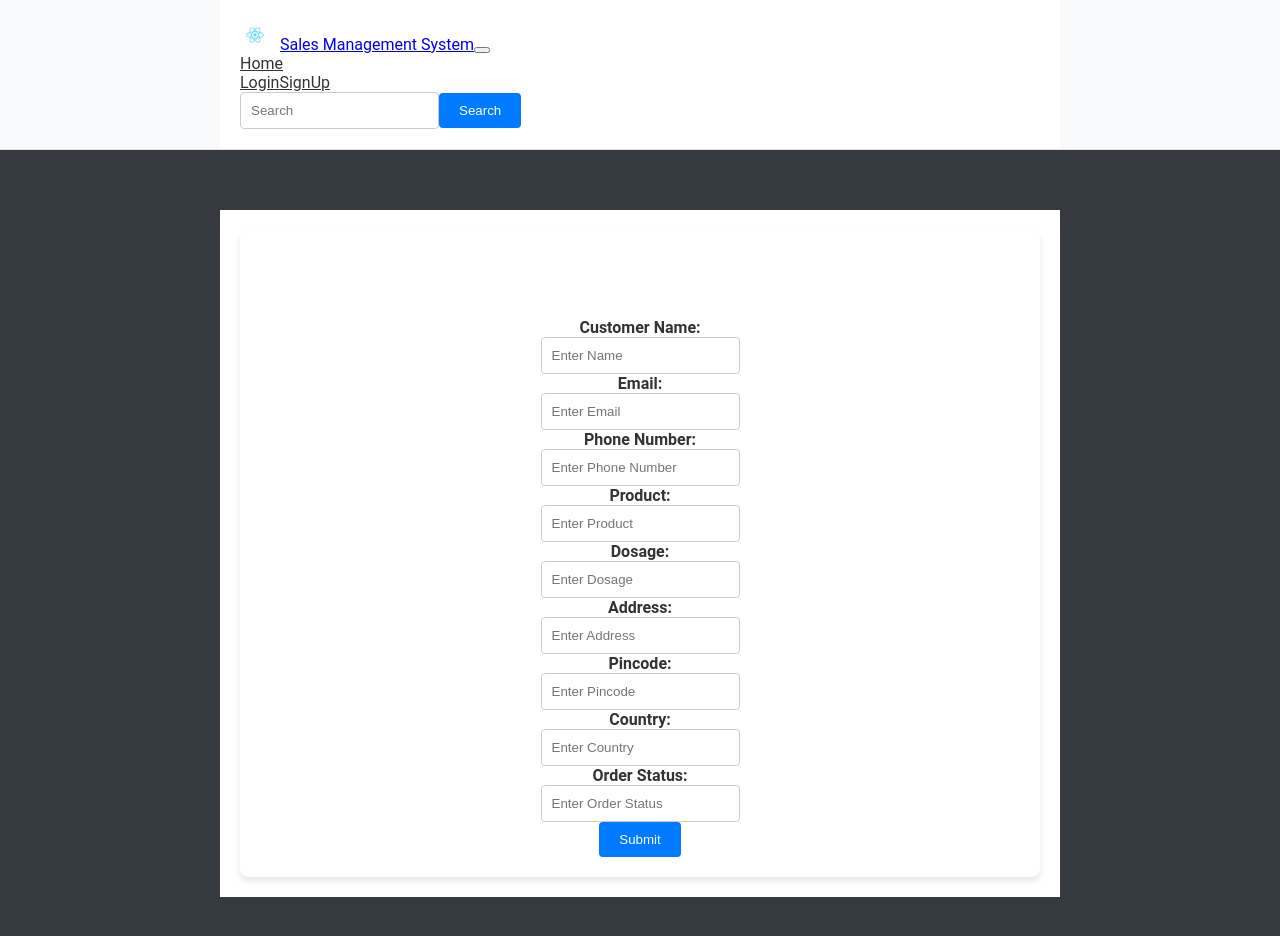
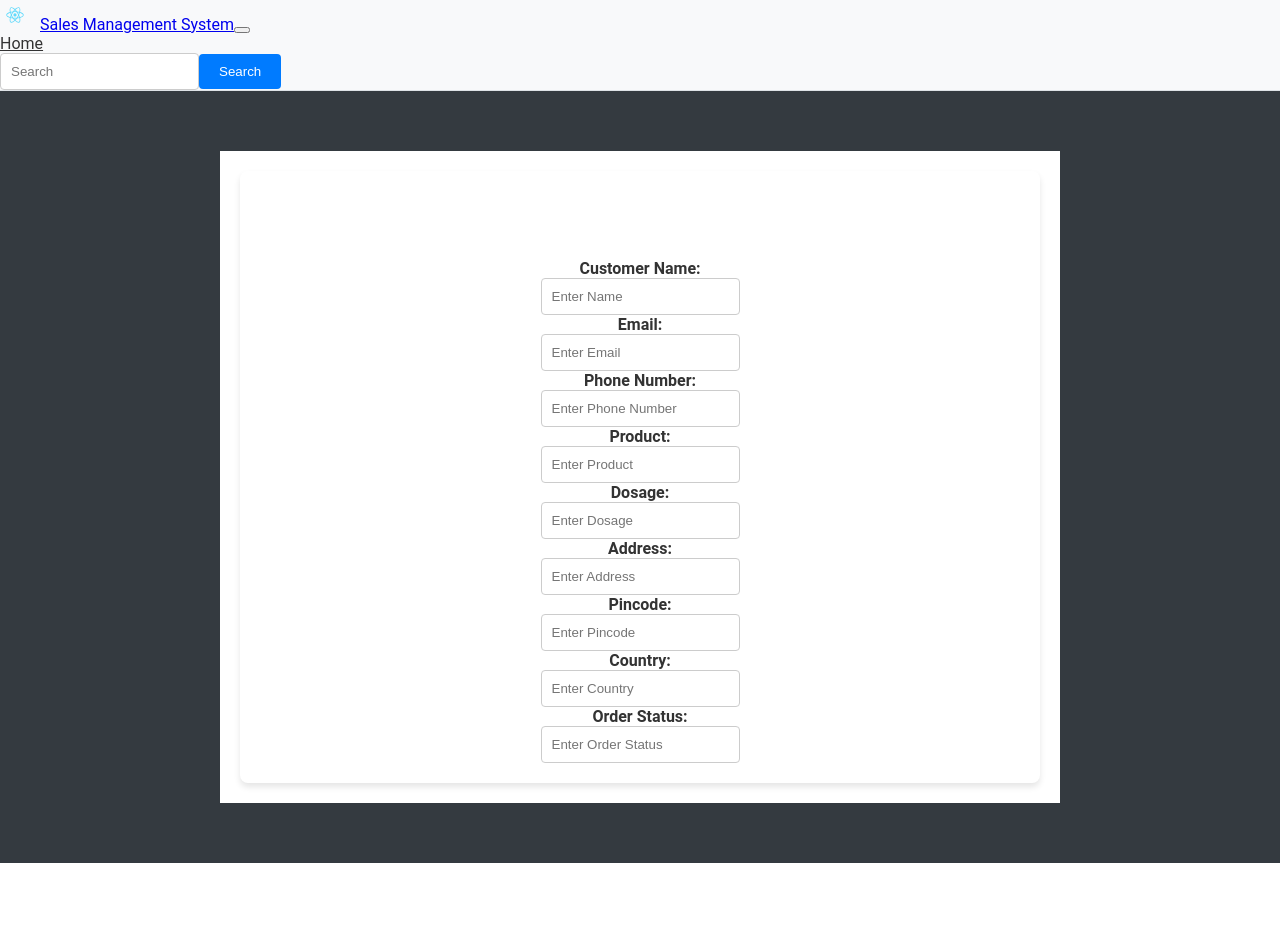
Before and after one commit to Jeevanandh007/B9IS123_CA_TWO_Info_System, a React (Create React App) app in the folder smisapp/: page / in a window 1280 px wide. Shown: the top 936 px of the page. After the commit the page ends 863 px from the top, so only its background shows below. Built offline with nearby package versions, Linux system fonts and the light colour scheme.

Commit message:
update form

```diff
--- a/smisapp/src/App.js
+++ b/smisapp/src/App.js
@@ -7,26 +7,24 @@ function App() {
   return (
     <div className="App">
       <Navbar bg="light" expand="lg" className="Navbar">
-        <Container>
+        <header-Container>
           <Navbar.Brand href="#" className="Navbar-brand">
             <img src={logo} alt="Logo" width="30" height="30" className="d-inline-block align-top" />
             Sales Management System
           </Navbar.Brand>
+
           <Navbar.Toggle aria-controls="basic-navbar-nav" />
           <Navbar.Collapse id="basic-navbar-nav">
             <Nav className="me-auto">
               <Nav.Link href="#">Home</Nav.Link>
             </Nav>
-            <Nav>
-              <Nav.Link href="">Login</Nav.Link>
-              <Nav.Link href="">SignUp</Nav.Link>
-            </Nav>
+
             <Form className="d-flex">
               <FormControl type="search" placeholder="Search" className="me-2" aria-label="Search" />
               <Button variant="primary">Search</Button>
             </Form>
           </Navbar.Collapse>
-        </Container>
+        </header-Container>
       </Navbar>
       <header className="App-header">
         <Container>
@@ -95,12 +93,6 @@ function App() {
                   <FormControl type='text' placeholder='Enter Order Status' />
                 </Col>
               </Row>
-
-              <Row className="mb-4">
-                <Col sm={{ span: 10, offset: 2 }}>
-                  <Button variant='primary' type='submit'>Submit</Button>
-                </Col>
-              </Row>
             </Form>
           </div>
         </Container>
```
